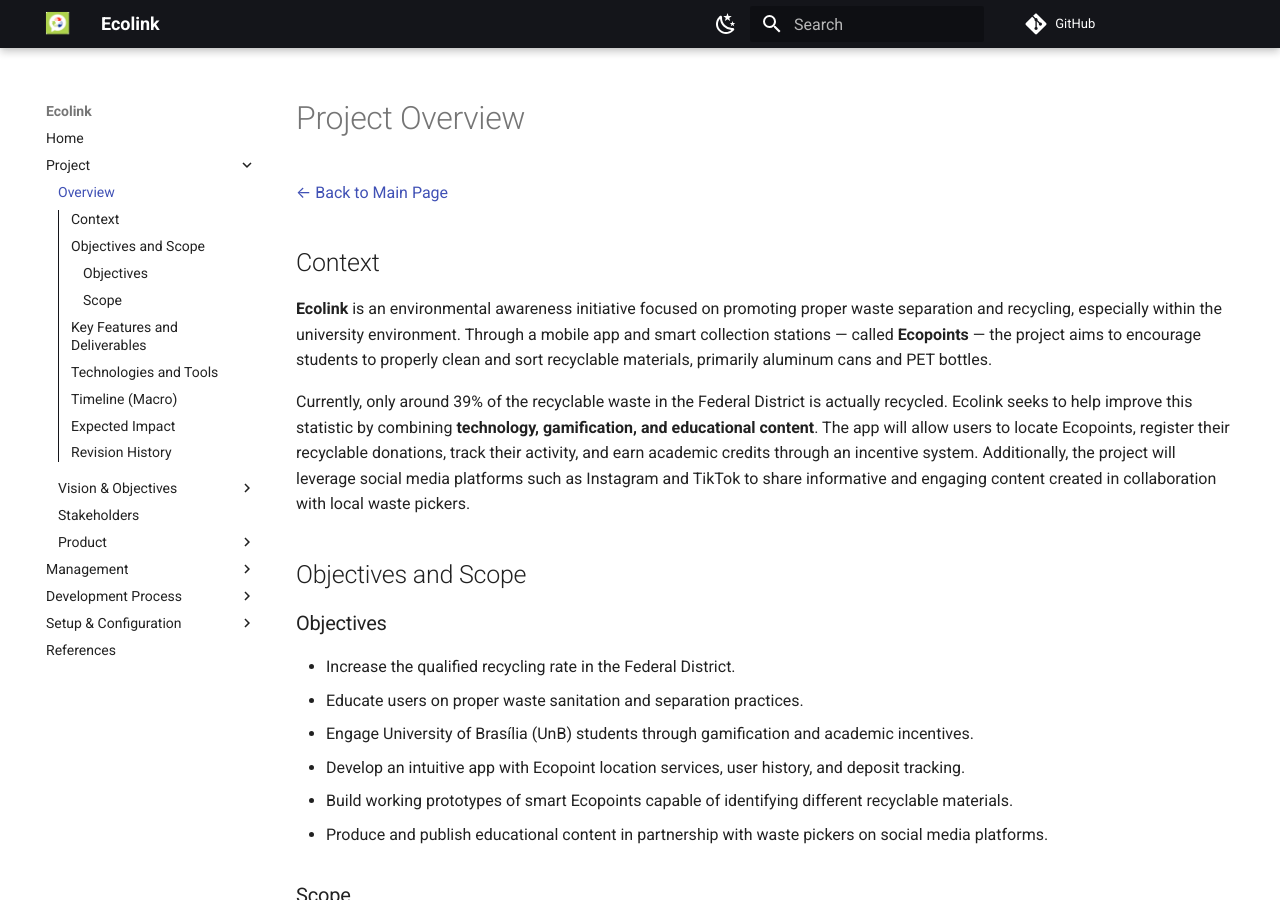
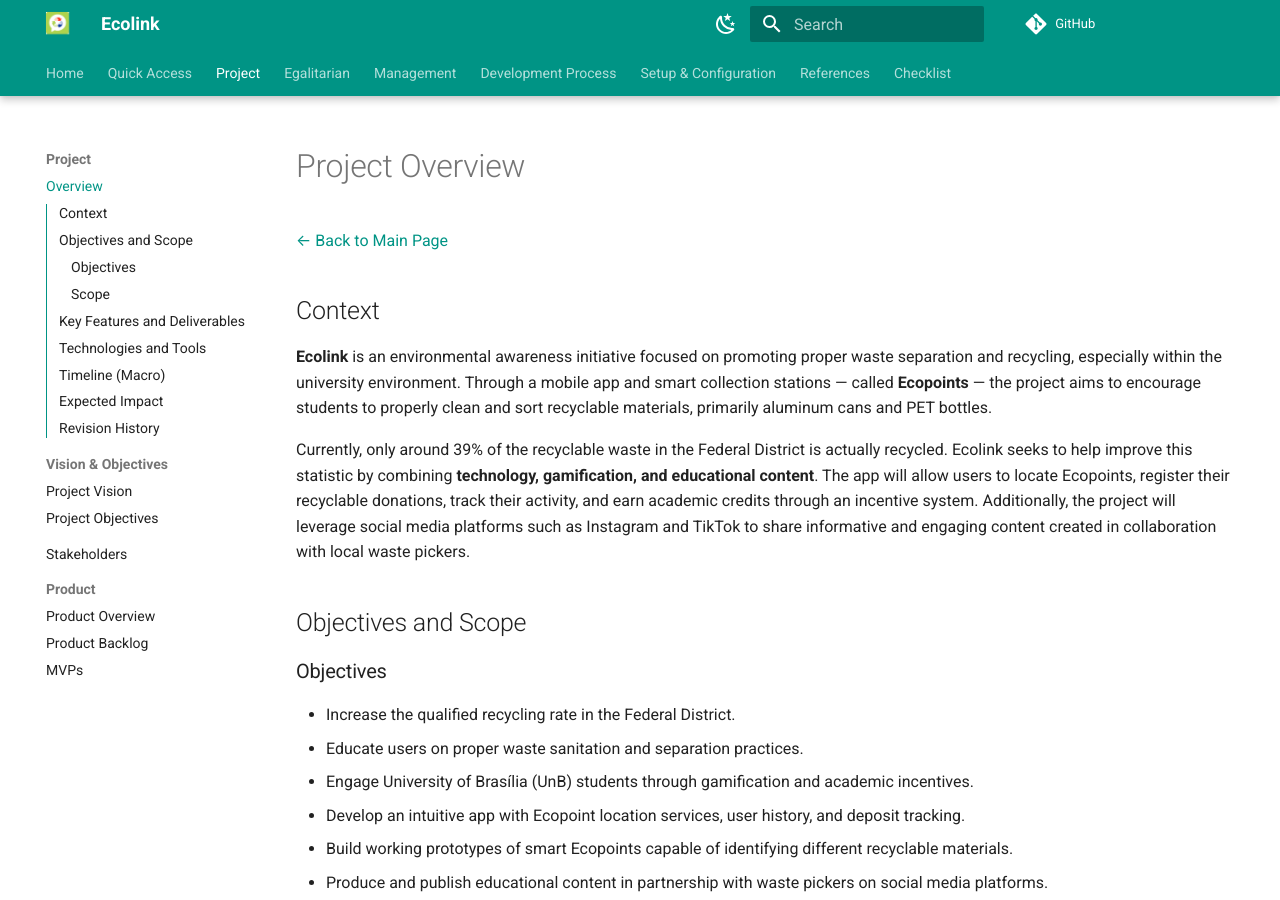
Before and after one commit to ErasmusEgalitarian/ecolink-docs, an MkDocs documentation site: the page built from docs/project/overview.md, in a window 1280 px wide and 900 px high. Built offline with MkDocs 1.6.1 and Material for MkDocs 9.7.7, drawn with Linux system fonts in a browser that asks for light colours; comment, search, counter and statistics services are not loaded.

Commit message:
docs: update routes

```diff
--- a/mkdocs.yml
+++ b/mkdocs.yml
@@ -3,39 +3,65 @@ theme:
   logo: assets/logo.png
   favicon: assets/favicon.ico
   features:
+    - navigation.tabs
     - search.suggest
     - search.highlight
     - content.tabs.link
     - content.code.copy
     - toc.integrate
     - toc.collapse
+    - navigation.expand
+    - navigation.instant
+    - navigation.top
+    - navigation.tracking
+    - navigation.sections
+    - navigation.indexes
+    - navigation.tabs.sticky
   palette:
     - scheme: default
-      primary: black
-      accent: red
+      primary: teal
+      accent: green
       toggle:
         icon: material/weather-night
-        name: Switch to dark mode
+        name: Dark mode
     - scheme: slate
-      primary: black
-      accent: red
+      primary: teal
+      accent: green
       toggle:
         icon: material/weather-sunny
-        name: Switch to light mode
+        name: Light mode
 
 site_name: Ecolink
-
-site_description: Software Documentation of the Ecolink Project
-
+site_description: Technical Documentation for Ecolink Project
 site_author: Cainã Freitas
-
 repo_url: https://github.com/ErasmusEgalitarian/ecolink-docs
+repo_name: GitHub
 
 plugins:
-  - search
+  - search:
+      lang: en
+      separator: '[\s\-]+'
 
+extra:
+  analytics:
+    provider: google
+    property: UA-XXXXX-Y
+  social:
+    - icon: fontawesome/brands/github
+      link: https://github.com/ErasmusEgalitarian/ecolink-docs
+    - icon: fontawesome/brands/instagram
+      link: https://instagram.com/ecolink_project
+
+strict: true
+use_directory_urls: true
 nav:
   - Home: index.md
+  - Quick Access:
+      - Product Backlog: project/product/product-backlog-building.md
+      - Roadmap: project/management/roadmap.md
+      - API Documentation: project/development/technical/api.md
+      - Meetings: project/management/meetings.md
+      - Database Schema: project/development/technical/database-schema.md
   - Project:
       - Overview: project/overview.md
       - Vision & Objectives:
@@ -46,13 +72,26 @@ nav:
           - Product Overview: project/product/overview.md
           - Product Backlog: project/product/product-backlog-building.md
           - MVPs: project/product/mvp.md
+  - Egalitarian:
+      - Hub: project/egalitarian/egalitarian.md
+      - Cycles:
+          - 2023:
+              - Cycle 1: project/egalitarian/cycles/2023-2.md
+          - 2024:
+              - Cycle 1: project/egalitarian/cycles/2024-1.md
+              - Cycle 2: project/egalitarian/cycles/2024-2.md
+          - 2025:
+              - Cycle 1: project/egalitarian/cycles/2025-1.md
   - Management:
       - Roadmap: project/management/roadmap.md
       - Workflow: project/management/workflow.md
       - Issue Tracking & Task Management: project/management/issue-tracking.md
       - Project Deliverables: project/management/deliverables.md
-      - Meeting Minutes: project/management/meetings.md
+      - Meeting: project/management/meetings.md
       - Lessons Learned: project/management/lessons-learned.md
+      - Sprints:
+          - Sprint Overview: project/management/sprints/sprint.md
+          - Sprint 1: project/management/sprints/sprint1.md
   - Development Process:
       - Software Development Lifecycle: project/development/lifecycle.md
       - Technical Documentation:
@@ -70,11 +109,4 @@ nav:
           - Publishing Guide: setup/publishing-guide.md
       - README: setup/readme.md
   - References: references.md
-
-extra:
-  analytics:
-    provider: google
-    property: UA-XXXXX-Y
-
-strict: true
-use_directory_urls: true
+  - Checklist: checklist.md
```
